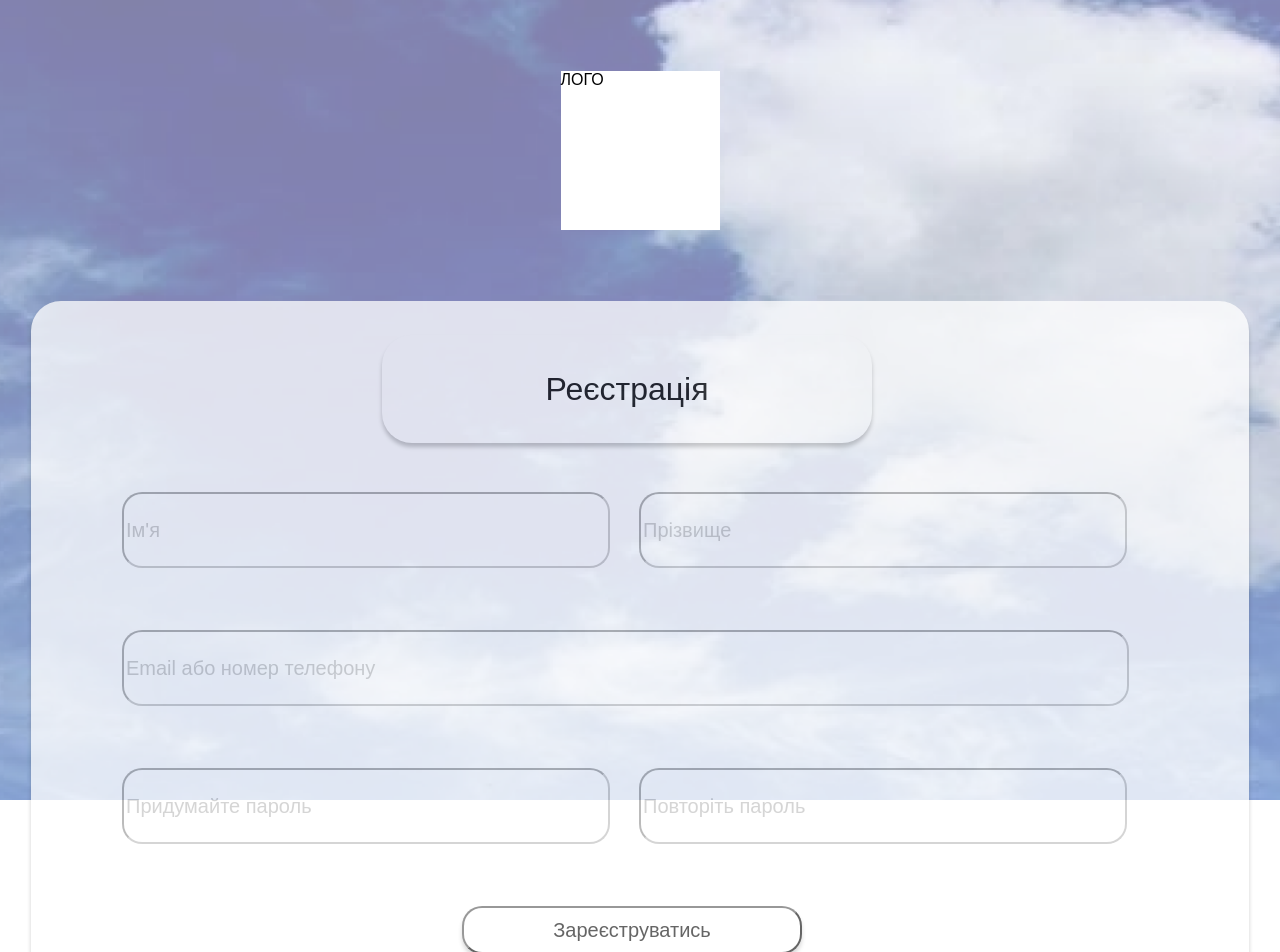
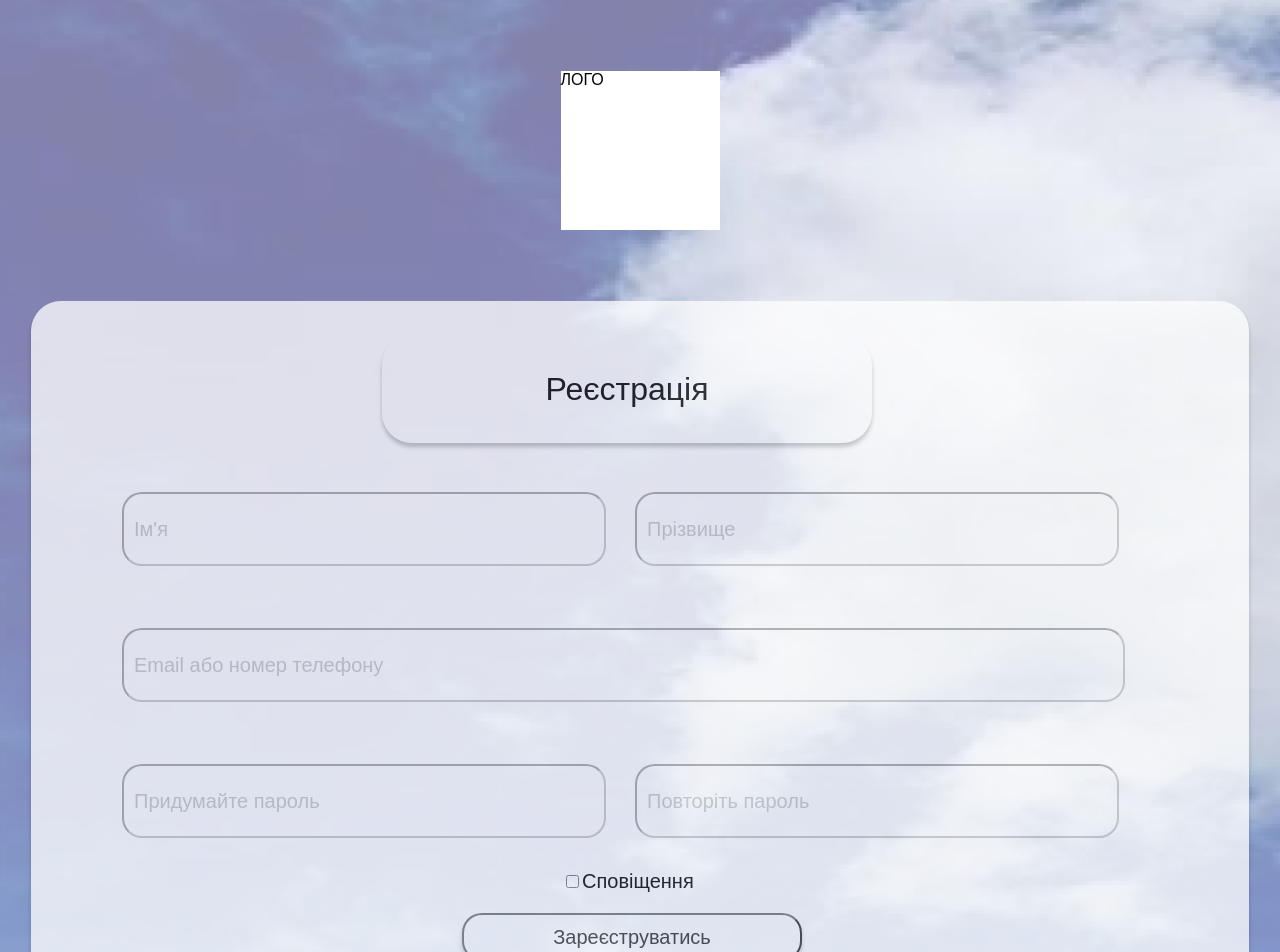
Before and after one commit to tarasavage/wheather-app-frontend, a React (Vite) app in the folder Weather/: page / in a window 1280 px wide. Shown: the top 952 px of the page. Before the commit the page ends 800 px from the top, so only its background shows below. Built offline with nearby package versions, Linux system fonts and the light colour scheme.

Commit message:
fixing bugs

```diff
--- a/Weather/src/Pages/Authorisation/Authorisation.css
+++ b/Weather/src/Pages/Authorisation/Authorisation.css
@@ -4,6 +4,7 @@
   background: #ffffff;
   margin: 71px auto;
 }
+
 .SignUpForm {
   width: 1127px;
   height: 644px;
@@ -29,8 +30,9 @@
   margin: 17px 0 49px 260px;
 }
 .single-field {
-  width: 480px;
-  height: 70px;
+  width: 460px;
+  height: 50px;
+  padding: 10px;
   border-radius: 20px;
   font-size: 20px;
   line-height: 24px;
@@ -40,9 +42,10 @@
 }
 .full-field {
   margin-bottom: 62px;
+  padding: 10px;
 
-  width: 999px;
-  height: 70px;
+  width: 979px;
+  height: 50px;
   background: #ffffff;
   border-radius: 20px;
   font-size: 20px;
--- a/Weather/src/Pages/Authorisation/LogIn/LogIn.jsx
+++ b/Weather/src/Pages/Authorisation/LogIn/LogIn.jsx
@@ -31,7 +31,7 @@ function LogIn() {
   const divStyle = {
     backgroundImage: 'url(/AuthorisationBg.png)',
     width: '100vw',
-    height: '120vh',
+    height: '100vw',
     backgroundSize: 'cover',
     backgroundPosition: 'center center',
     backgroundRepeat: 'no-repeat',
--- a/Weather/src/Pages/Authorisation/SignUp/SignUp.jsx
+++ b/Weather/src/Pages/Authorisation/SignUp/SignUp.jsx
@@ -8,8 +8,12 @@ function SignUp() {
   const [password, setPassword] = useState('');
   const [confirmPassword, setConfirmPassword] = useState('');
 
+  const [isChecked, setIsChecked] = useState(false);
   const [errors, setErrors] = useState({});
 
+  const handleCheckboxChange = () => {
+    setIsChecked(!isChecked);
+  };
   const handleSubmit = (e) => {
     e.preventDefault();
 
@@ -43,11 +47,11 @@ function SignUp() {
   const divStyle = {
     backgroundImage: 'url(/AuthorisationBg.png)',
     width: '100vw',
-    height: '100vh',
+    height: '100vw',
     backgroundSize: 'cover',
     backgroundPosition: 'center center',
     backgroundRepeat: 'no-repeat',
-    position: 'fixed',
+    position: 'absolute',
   };
 
   return (
@@ -122,6 +126,23 @@ function SignUp() {
         </div>
         <div
           style={{
+            marginLeft: '440px',
+            marginTop: '-30px',
+            marginBottom: '20px',
+            fontSize: '20px',
+          }}
+        >
+          <label>
+            <input
+              type='checkbox'
+              checked={isChecked}
+              onChange={handleCheckboxChange}
+            />
+            Сповіщення
+          </label>
+        </div>
+        <div
+          style={{
             marginLeft: '340px',
           }}
         >
```
